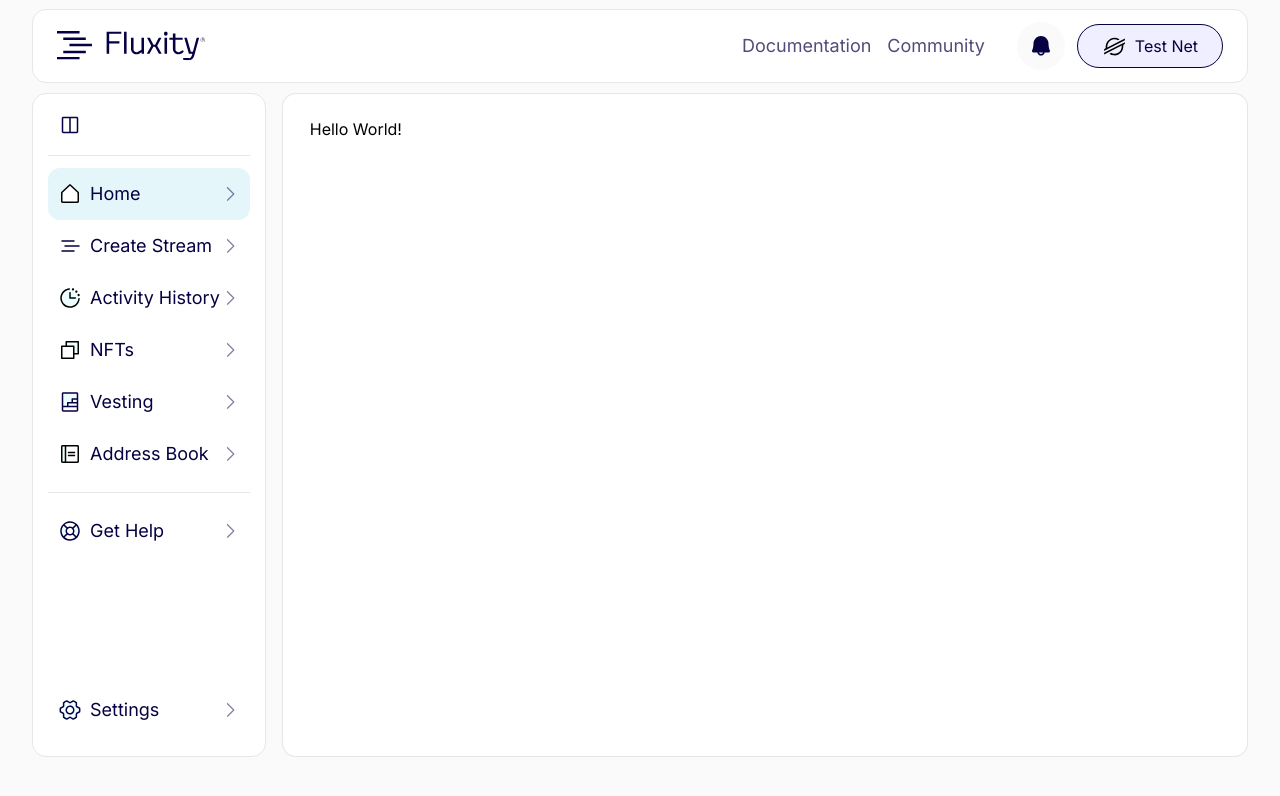
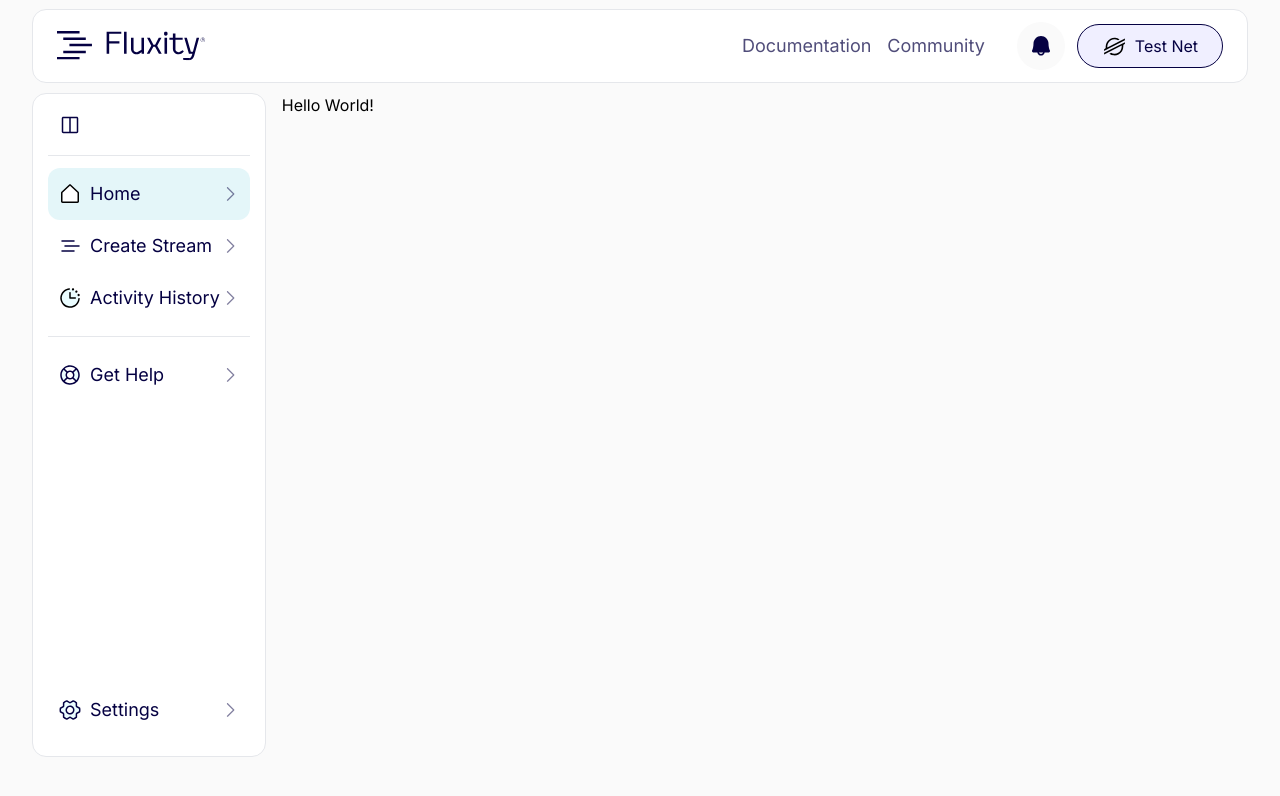
Before and after one commit to luanlabs/fluxity-interface, a Next.js app: page / in a window 1280 px wide. Shown: the top 796 px of the page. Built offline with nearby package versions, Linux system fonts and the light colour scheme.

Commit message:
chore: comment nft,addressBook and vesting pages for later use

```diff
--- a/src/app/layout.tsx
+++ b/src/app/layout.tsx
@@ -41,9 +41,7 @@ export default function RootLayout({
                   onMinimized={() => setIsMinimized(!isMinimized)}
                 />
               </CCard>
-              <CPageCard className="bg-white basis-full py-[23px] px-[27px]">
-                <article>{children}</article>
-              </CPageCard>
+              <article className="basis-full">{children}</article>
             </section>
           </main>
         </StyledComponentsRegistry>
--- a/src/constants/navlinks.tsx
+++ b/src/constants/navlinks.tsx
@@ -1,12 +1,12 @@
 import React from 'react';
 
-import { NavLink as Type } from './types';
+import { CNavLinkProps as Type } from './types';
 
 import HomeIcon from 'src/svgs/Home';
 import ActivityIcon from 'src/svgs/Activity';
-import CopyIcon from 'src/svgs/Copy';
-import NotebookIcon from 'src/svgs/Notebook';
-import StairsIcon from 'src/svgs/Stairs';
+// import CopyIcon from 'src/svgs/Copy';
+// import NotebookIcon from 'src/svgs/Notebook';
+// import StairsIcon from 'src/svgs/Stairs';
 import StreamLinesIcon from 'src/svgs/StreamLines';
 import { Pages } from './pages';
 
@@ -29,22 +29,22 @@ export const navLinks: Type[] = [
     activeIcon: <ActivityIcon />,
     url: Pages.ACTIVITY_HISTORY,
   },
-  {
-    title: 'NFTs',
-    icon: <CopyIcon fill="#EBFDFF" />,
-    activeIcon: <CopyIcon />,
-    url: Pages.NFTS,
-  },
-  {
-    title: 'Vesting',
-    icon: <StairsIcon fill="#EBFDFF" />,
-    activeIcon: <StairsIcon />,
-    url: Pages.VESTING,
-  },
-  {
-    title: 'Address Book',
-    icon: <NotebookIcon fill="#EBFDFF" />,
-    activeIcon: <NotebookIcon />,
-    url: Pages.ADDRESS_BOOK,
-  },
+  // {
+  //   title: 'NFTs',
+  //   icon: <CopyIcon fill="#EBFDFF" />,
+  //   activeIcon: <CopyIcon />,
+  //   url: Pages.NFTS,
+  // },
+  // {
+  //   title: 'Vesting',
+  //   icon: <StairsIcon fill="#EBFDFF" />,
+  //   activeIcon: <StairsIcon />,
+  //   url: Pages.VESTING,
+  // },
+  // {
+  //   title: 'Address Book',
+  //   icon: <NotebookIcon fill="#EBFDFF" />,
+  //   activeIcon: <NotebookIcon />,
+  //   url: Pages.ADDRESS_BOOK,
+  // },
 ];
--- a/src/constants/pages.ts
+++ b/src/constants/pages.ts
@@ -2,9 +2,9 @@ export enum Pages {
   HOME = '/',
   CREATE_STREAM = '/create-stream',
   ACTIVITY_HISTORY = '/activity-history',
-  NFTS = '/nfts',
-  ADDRESS_BOOK = '/address-book',
-  VESTING = '/vesting',
+  // NFTS = '/nfts',
+  // ADDRESS_BOOK = '/address-book',
+  // VESTING = '/vesting',
   GET_HELP = '/get-help',
   SETTINGS = '/settings',
 }
```
